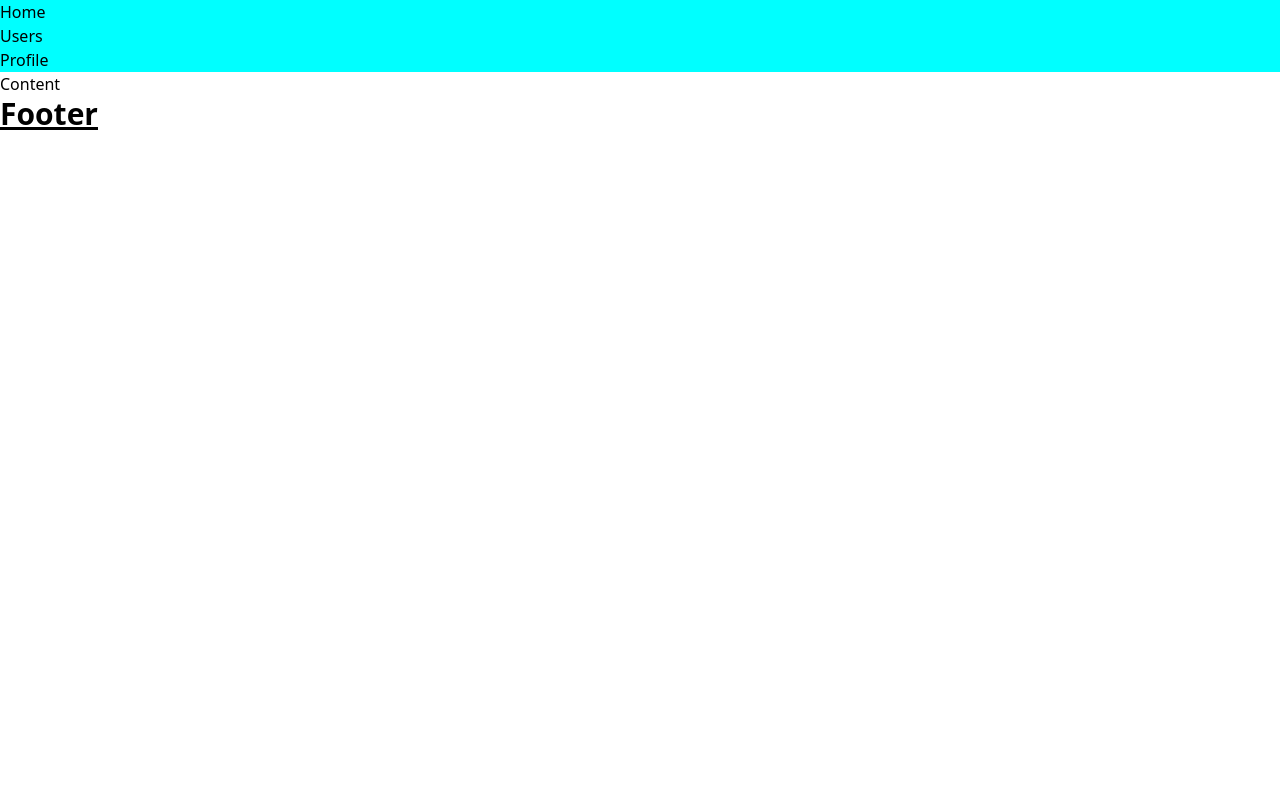
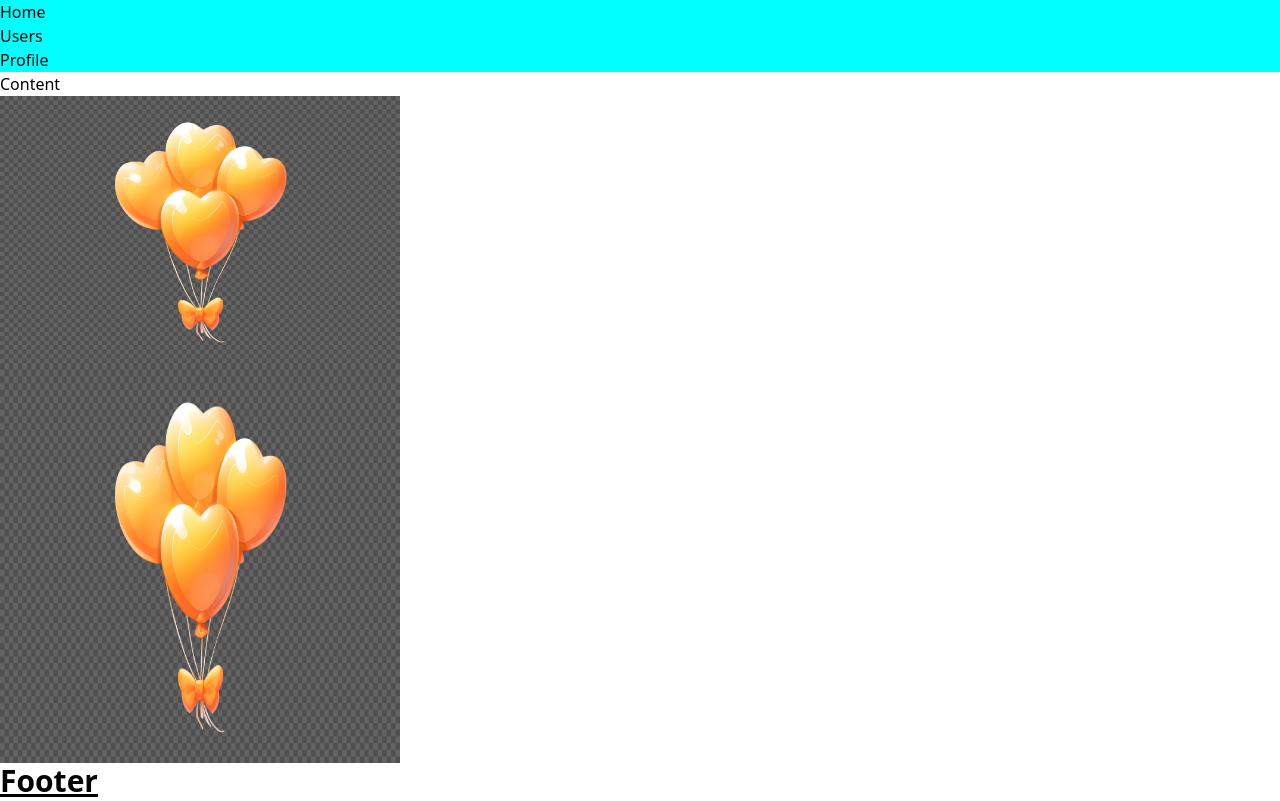
Before and after one commit to mujibqoribulll/belajar-next.js, a Next.js app: page / in a window 1280 px wide. Built offline with nearby package versions, Linux system fonts and the light colour scheme; no server answers.

Commit message:
feat: tugas hari ke-10

```diff
--- a/pages/index.js
+++ b/pages/index.js
@@ -1,12 +1,15 @@
-import Layout from "@/components/layout";
 import { useEffect } from "react";
+
+import dynamic from "next/dynamic";
+import Image from "next/image";
+
+const LayoutComponent = dynamic(() => import("@/components/layout"));
 
 export default function Home() {
   async function fetchAlldata() {
     try {
       let response = await fetch("api/hello");
       let result = await response.json();
-      console.log('result', result)
     } catch (error) {
       console.log("error", error);
     }
@@ -18,9 +21,15 @@ export default function Home() {
 
   return (
     <>
-      <Layout metaTitle={"Home"} metaDescription={"belajar next js"}>
+      <LayoutComponent metaTitle={"Home"} metaDescription={"belajar next js"}>
         Content
-      </Layout>
+        <Image src={"/love.jpg"} width={400} height={400} alt="love.jpg" />
+        <img
+          src="/love.jpg"
+          style={{ width: 400, height: 400 }}
+          alt="love.jpg"
+        />
+      </LayoutComponent>
     </>
   );
 }
```
Also changed, not shown: public/love.jpg (added).
